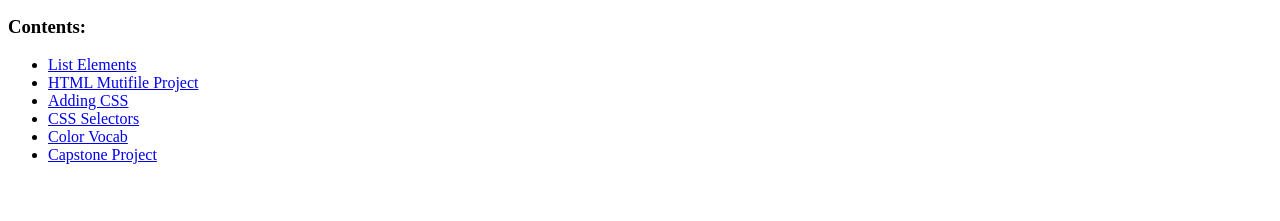
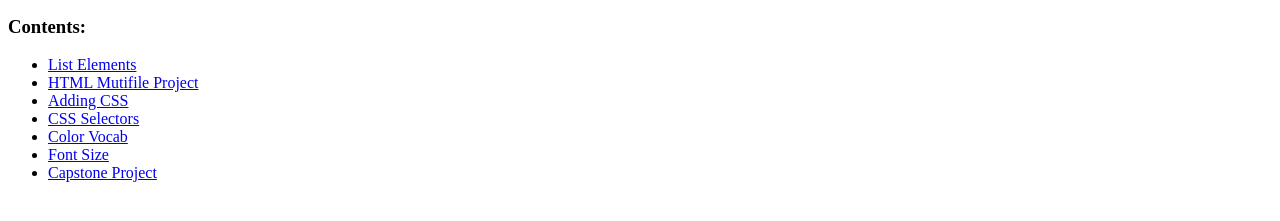
Before and after one commit to RonnyPacheco/web-dev-learn, a plain HTML site: page index.html in a window 1280 px wide. Shown: the part 101-322 px from the top of the page. Drawn offline with Linux system fonts and the light colour scheme.

Commit message:
font- on index

```diff
--- a/index.html
+++ b/index.html
@@ -24,6 +24,7 @@
         <li><a href="./5.1. Adding CSS/index.html">Adding CSS</a></li>
         <li><a href="./5.3 CSS Selectors/"> CSS Selectors</a></li>
         <li><a href="./5.4 Color Vocab Project/">Color Vocab</a></li>
+        <li><a href="./6.1 Font Properties/">Font Size</a></li>
         <li><a href="./Capstone Project 1/">Capstone Project</a></li>
     </ul>
 
```
